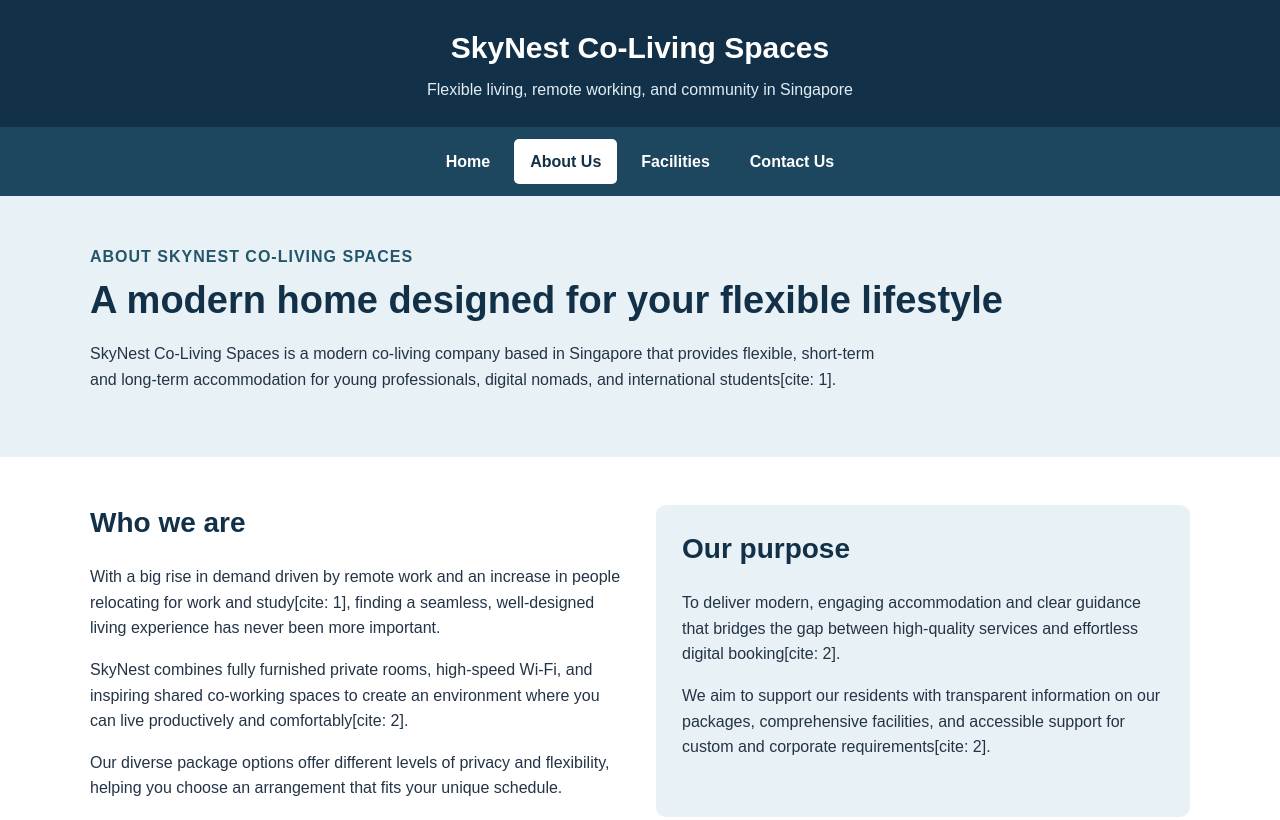
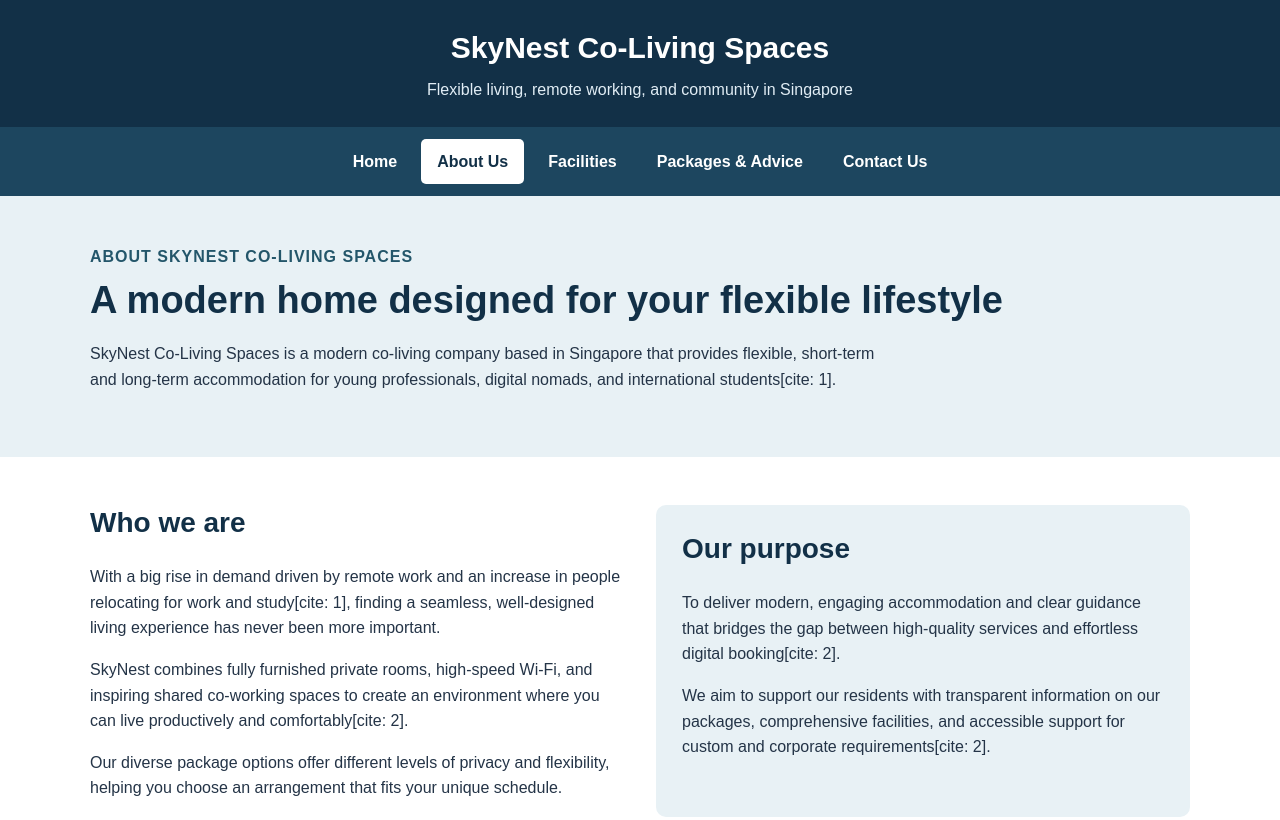
Before and after one commit to dragonpole86-sudo/SkyNest-Website, a plain HTML site: page about.html in a window 1280 px wide. Shown: the top 820 px of the page. Drawn offline with Linux system fonts and the light colour scheme.

Commit message:
Update about.html

```diff
--- a/about.html
+++ b/about.html
@@ -314,6 +314,9 @@
           <a href="facilities.html">Facilities</a>
         </li>
         <li>
+          <a href="packages-advice.html">Packages &amp; Advice</a>
+        </li>
+        <li>
           <a href="contact.html">Contact Us</a>
         </li>
       </ul>
```
